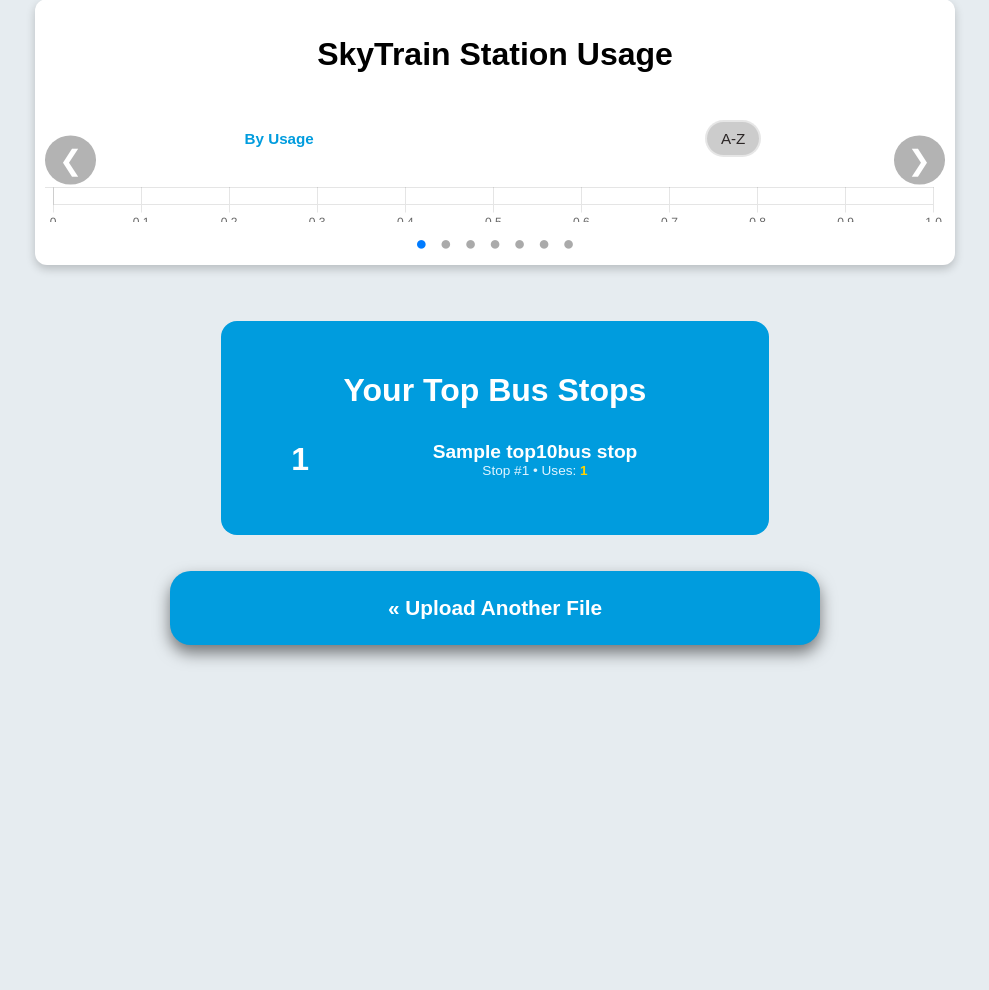
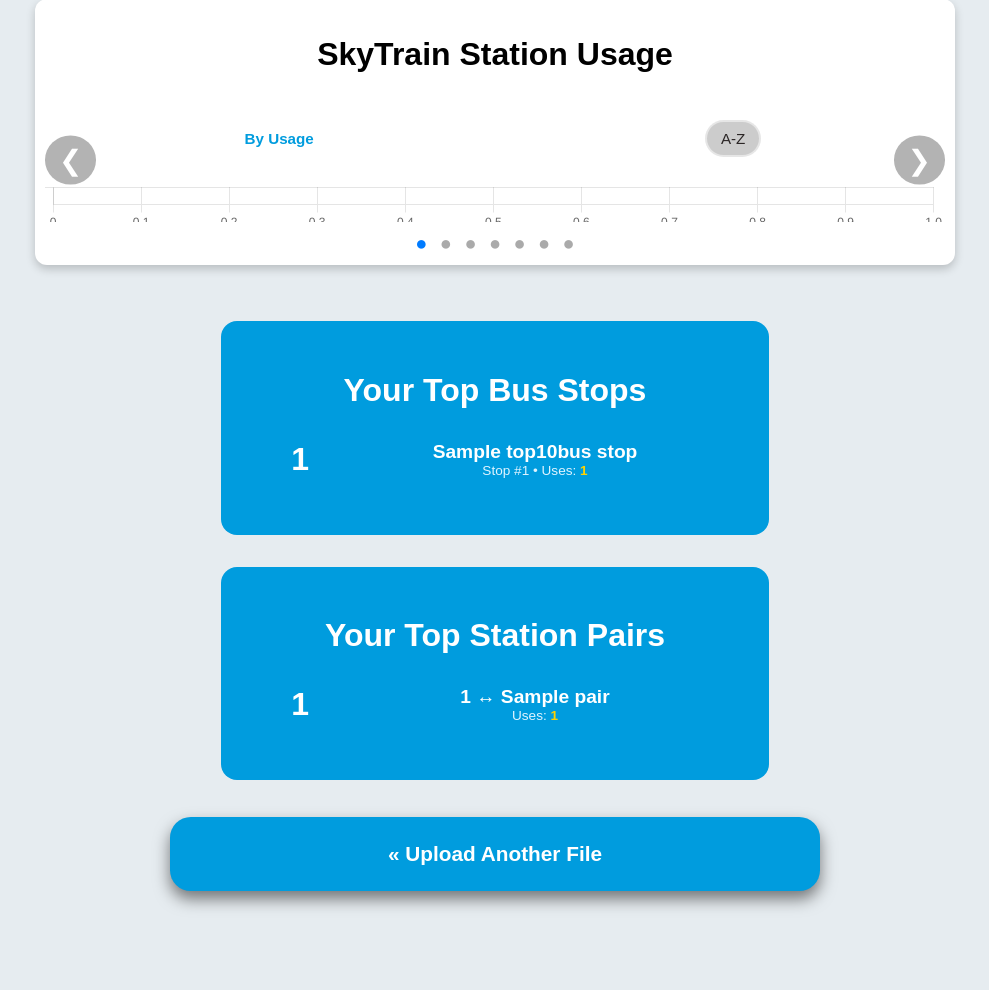
Before and after one commit to Jacobmar2/Compass-Wrapped, a Flask app: template templates/results.html in a window 1280 px wide. Shown: the part 2326-3316 px from the top of the page, without its empty margins (145-1134 px from the left). Before the commit the page ends 2989 px from the top, so only its background shows below. Run offline with Flask 3, Linux system fonts and the light colour scheme; the template is opened without the code that fills it: most values are stand-ins (such as "Sample title", 1, 10 or a date in 2020); grey boxes marked "Sample" are stand-in pictures.

Commit message:
Added top station pairs

```diff
--- a/app.py
+++ b/app.py
@@ -371,6 +371,43 @@ def upload_file():
 
                 return round(total_minutes, 1)
 
+            # --- Top station pairs (unordered) for rows where action contains "out" ---
+            def top_station_pairs(fileName, top_n=10):
+                # Read CSV rows (skip header)
+                with open(fileName, newline="", encoding="utf-8") as f:
+                    reader = csv.reader(f)
+                    rows = list(reader)[1:]
+
+                pair_counts = Counter()
+
+                # iterate up to the penultimate row so we can look at the next row
+                for i in range(0, len(rows) - 1):
+                    action = str(rows[i][1]).strip()
+                    if "out" in action.lower() and "missing" not in action.lower():
+                        next_action = str(rows[i + 1][1]).strip()
+
+                        # Normalize names using utils.ProcessList to extract text after 'at'
+                        first_name, second_name = utils.ProcessList([action, next_action])
+
+                        # Keep only meaningful station-like entries OR include Missing
+                        def is_station_like(name):
+                            name = name or ""
+                            return (name.endswith("Stn") or name.endswith("Quay") or name.endswith("Station") or "Missing" in name)
+
+                        if not (is_station_like(first_name) or is_station_like(second_name)):
+                            # skip pairs that are not SSW station types
+                            continue
+
+                        # Use unordered pair (direction doesn't matter)
+                        pair_key = tuple(sorted([first_name, second_name]))
+                        pair_counts[pair_key] += 1
+
+                # Produce sorted list: by count desc, then names
+                pairs_sorted = sorted(pair_counts.items(), key=lambda x: (-x[1], x[0]))[:top_n]
+                return pairs_sorted
+
+            Top10StationPairs = top_station_pairs(fileName, top_n=10)
+
             UsageDict = dict(SkyTrainStns)
 
             UnusedStations = [stn for stn in utils.SkyTrainStns if UsageDict.get(stn, 0) == 0]
@@ -516,7 +553,8 @@ def upload_file():
                 streak=streak, StreakStart=StreakStart, StreakEnd=StreakEnd,
                 topName=topName, topCount=topCount, topImage=topImage,
                 minutes=int(minutes),
-                top10BusStops=Top10BusStopsWithNames
+                top10BusStops=Top10BusStopsWithNames,
+                top10StationPairs=Top10StationPairs
                 )
 
         elif not file.filename.lower().endswith(".csv"):
--- a/generate_bus_stops.py
+++ b/scripts/generate_bus_stops.py
@@ -1,5 +1,6 @@
 """
 Parse TransLink stops.txt and generate bus stop dictionary
+Was in main folder (compass wrapped) when run, stored in scripts for now
 """
 
 import csv
--- a/templates/results.html
+++ b/templates/results.html
@@ -209,6 +209,26 @@
         <br>
     </div>
 
+    <div class="results-card">
+        <h2>Your Top Station Pairs</h2>
+        {% if top10StationPairs %}
+        <ul>
+            {% for pair, count in top10StationPairs %}
+            <li>
+                <div class="rank">{{ loop.index }}</div>
+                <div class="details">
+                    <div class="station-name">{{ pair[0] }} ↔ {{ pair[1] }}</div>
+                    <div class="station-lines">Uses: <span class="yellow">{{ count }}</span></div>
+                </div>
+            </li>
+            {% endfor %}
+        </ul>
+        {% else %}
+        <p>No station pair data available.</p>
+        {% endif %}
+        <br>
+    </div>
+
 
     <!-- ⭐ BACK BUTTON -->
     <a href="/" class="button-card back-button">
```
